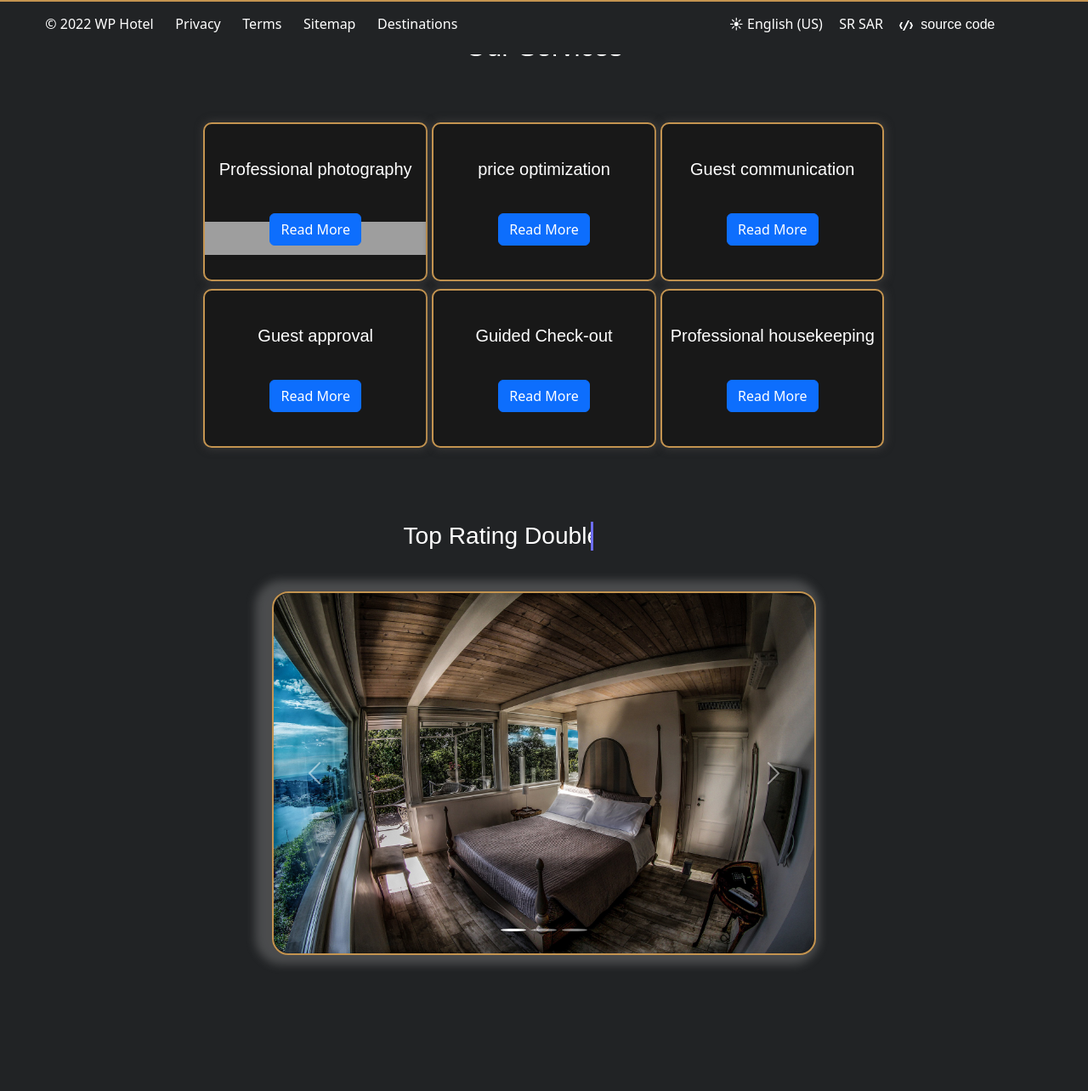
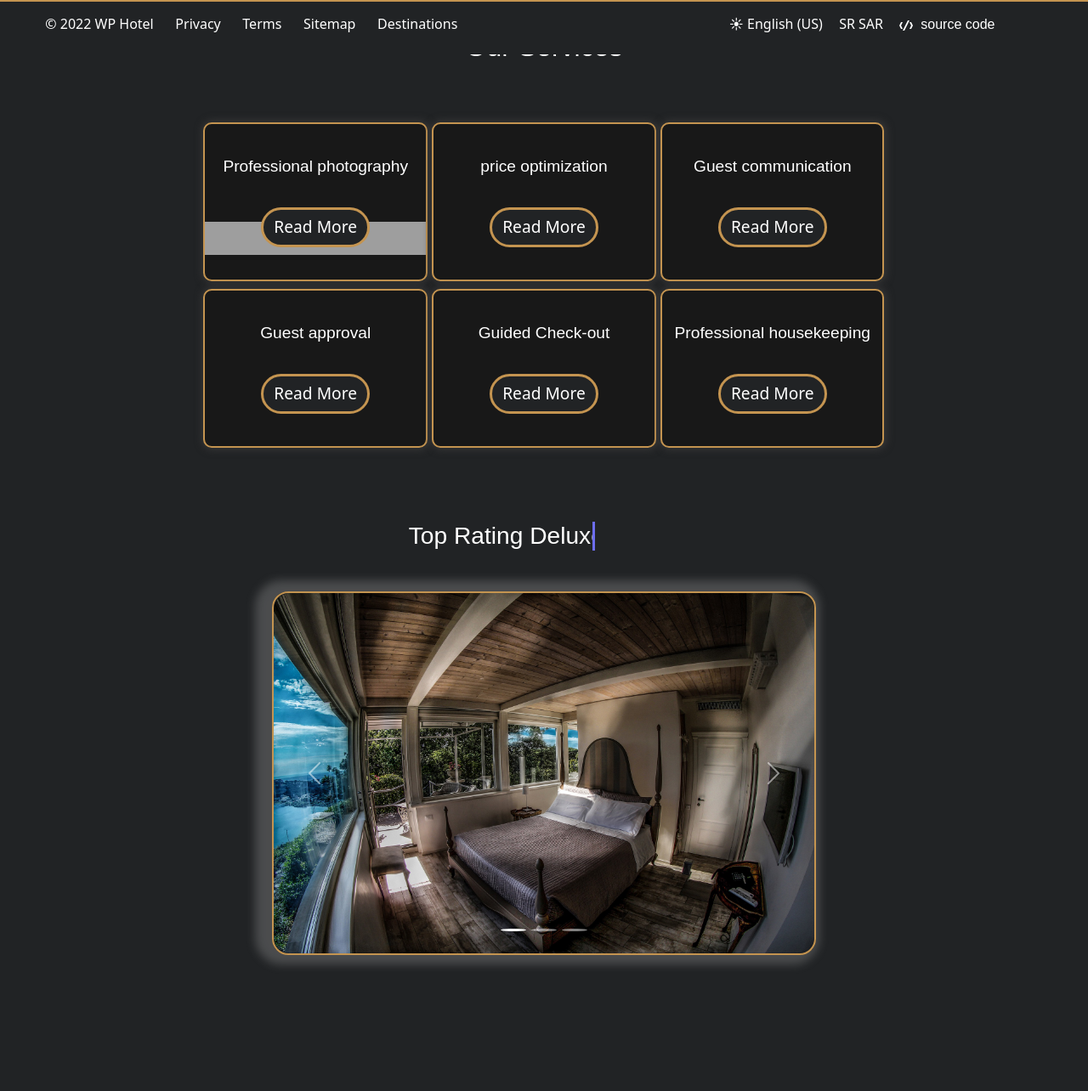
Before and after one commit to CaptainHmD/Hotel-website, a PHP site: page /index-after-login.php in a window 1280 px wide. Shown: the part 736-2020 px from the top of the page at 85% size. Run offline with PHP 8.4, Linux system fonts and the light colour scheme; a user stored in the database is signed in; data comes from the database, SQL or seed files in the repository; some web fonts are replaced; grey boxes are pictures that could not be loaded.

Commit message:
clone artical cards from index.html to index.php

```diff
--- a/public/css/style2.css
+++ b/public/css/style2.css
@@ -459,8 +459,8 @@ main>.article-style {
 }
 .register-body .footer{
   position: static;
-  /* bottom: 0; */
-  /* left: 0; */
+  bottom: 0;
+  left: 0;
 }
 
 
--- a/public/index-after-login.php
+++ b/public/index-after-login.php
@@ -100,9 +100,9 @@ $user = retrieve_current_user($mysqli_conn);
                 </div>
                 <div class="services-wrapper">
                     <div class="cards box-shadow">
-                        <h5 class="cards-title">Professional photography</h5>
+                        <h5 class="cards-title nav-text">Professional photography</h5>
                         <!-- Button trigger modal -->
-                        <button type="button" class="btn btn-primary" data-bs-toggle="modal"
+                        <button type="button" class="btn dropdown-btn nav-text" data-bs-toggle="modal"
                             data-bs-target="#exampleModal">
                             Read More
                         </button>
@@ -127,10 +127,10 @@ $user = retrieve_current_user($mysqli_conn);
                         </div>
                     </div>
                     <div class="cards box-shadow">
-                        <h5 class="cards-title"> price optimization</h5>
+                        <h5 class="cards-title nav-text"> price optimization</h5>
 
                         <!-- modal; -->
-                        <button type="button" class="btn btn-primary" data-bs-toggle="modal" data-bs-target="#price">
+                        <button type="button" class="btn dropdown-btn nav-text" data-bs-toggle="modal" data-bs-target="#price">
                             Read More
                         </button>
                         <div class="modal fade" id="price" tabindex="-1" aria-labelledby="price -Modal"
@@ -161,10 +161,10 @@ $user = retrieve_current_user($mysqli_conn);
 
 
                     <div class="cards box-shadow">
-                        <h5 class="cards-title">Guest communication</h5>
+                        <h5 class="cards-title nav-text">Guest communication</h5>
 
                         <!-- modal -->
-                        <button type="button" class="btn btn-primary" data-bs-toggle="modal" data-bs-target="#Guest">
+                        <button type="button" class="btn dropdown-btn nav-text" data-bs-toggle="modal" data-bs-target="#Guest">
                             Read More
                         </button>
                         <div class="modal fade" id="Guest" tabindex="-1" aria-labelledby="Guest-Modal"
@@ -190,10 +190,10 @@ $user = retrieve_current_user($mysqli_conn);
                         <!-- modal end  -->
                     </div>
                     <div class="cards box-shadow">
-                        <h5 class="cards-title">Guest approval</h5>
+                        <h5 class="cards-title nav-text">Guest approval</h5>
                         <!-- modal -->
 
-                        <button type="button" class="btn btn-primary" data-bs-toggle="modal" data-bs-target="#approval">
+                        <button type="button" class="btn dropdown-btn nav-text" data-bs-toggle="modal" data-bs-target="#approval">
                             Read More
                         </button>
                         <div class="modal fade" id="approval" tabindex="-1" aria-labelledby="approval-Modal"
@@ -222,11 +222,11 @@ $user = retrieve_current_user($mysqli_conn);
 
 
                     <div class="cards box-shadow">
-                        <h5 class="cards-title">Guided Check-out</h5>
+                        <h5 class="cards-title nav-text">Guided Check-out</h5>
 
                         <!-- modal -->
 
-                        <button type="button" class="btn btn-primary" data-bs-toggle="modal" data-bs-target="#Guided">
+                        <button type="button" class="btn dropdown-btn nav-text" data-bs-toggle="modal" data-bs-target="#Guided">
                             Read More
                         </button>
                         <div class="modal fade" id="Guided" tabindex="-1" aria-labelledby="Guided-Modal"
@@ -234,7 +234,7 @@ $user = retrieve_current_user($mysqli_conn);
                             <div class="modal-dialog ">
                                 <div class="modal-content bgdcolor">
                                     <div class="modal-header">
-                                        <h1 class="modal-title fs-5" id="Guided-Modal">Guided Check-out
+                                        <h1 class="modal-title fs-5 " id="Guided-Modal">Guided Check-out
                                         </h1>
                                         <button type="button" class="btn-close" data-bs-dismiss="modal"
                                             aria-label="Close"></button>
@@ -255,10 +255,10 @@ $user = retrieve_current_user($mysqli_conn);
 
 
                     <div class="cards box-shadow">
-                        <h5 class="cards-title">Professional housekeeping</h5>
+                        <h5 class="cards-title nav-text ">Professional housekeeping</h5>
                         <!-- modal -->
 
-                        <button type="button" class="btn btn-primary" data-bs-toggle="modal"
+                        <button type="button" class="btn dropdown-btn nav-text nav-text" data-bs-toggle="modal"
                             data-bs-target="#housekeeping">
                             Read More
                         </button>
```
Also changed, not shown: public/index.php (+13 -13 lines).
